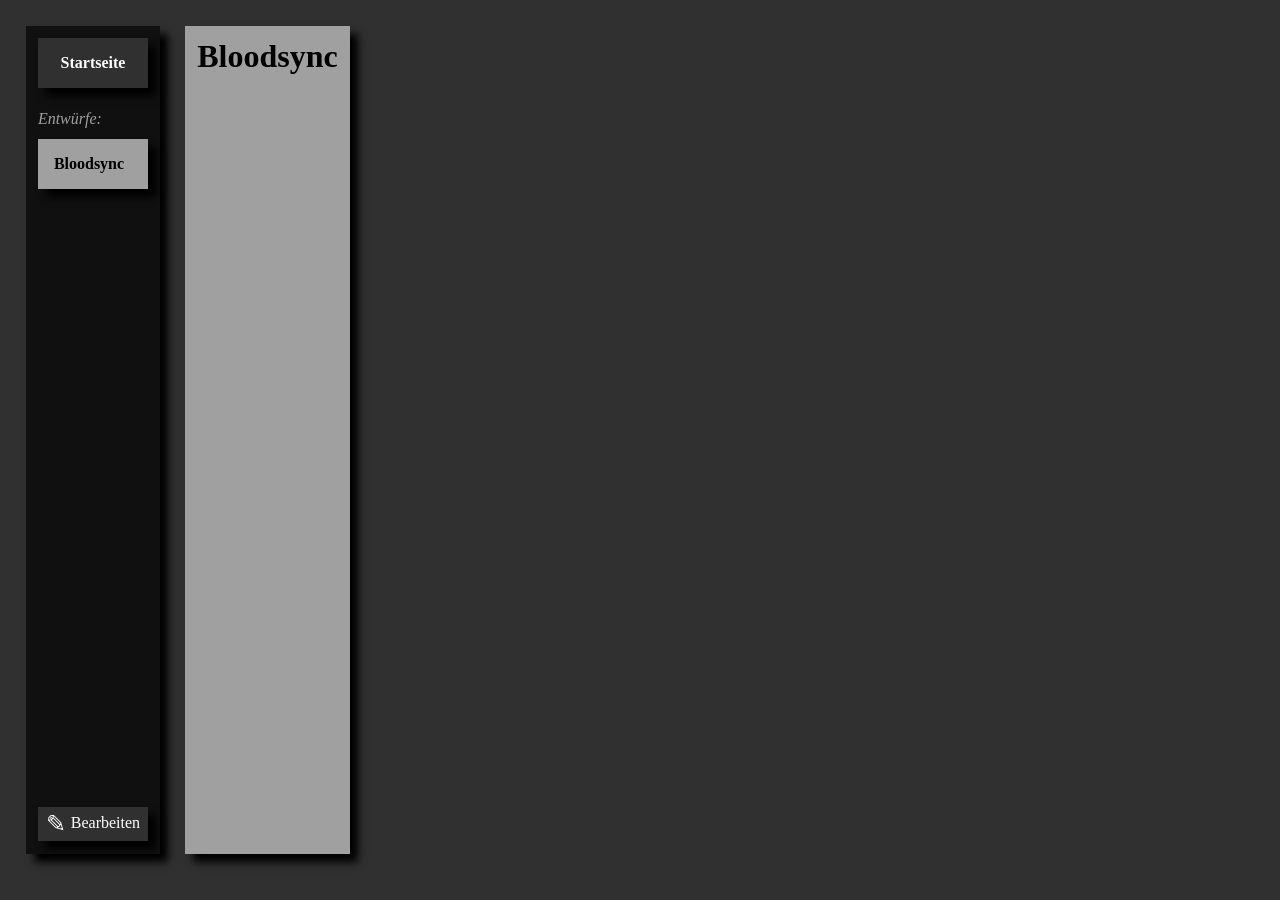
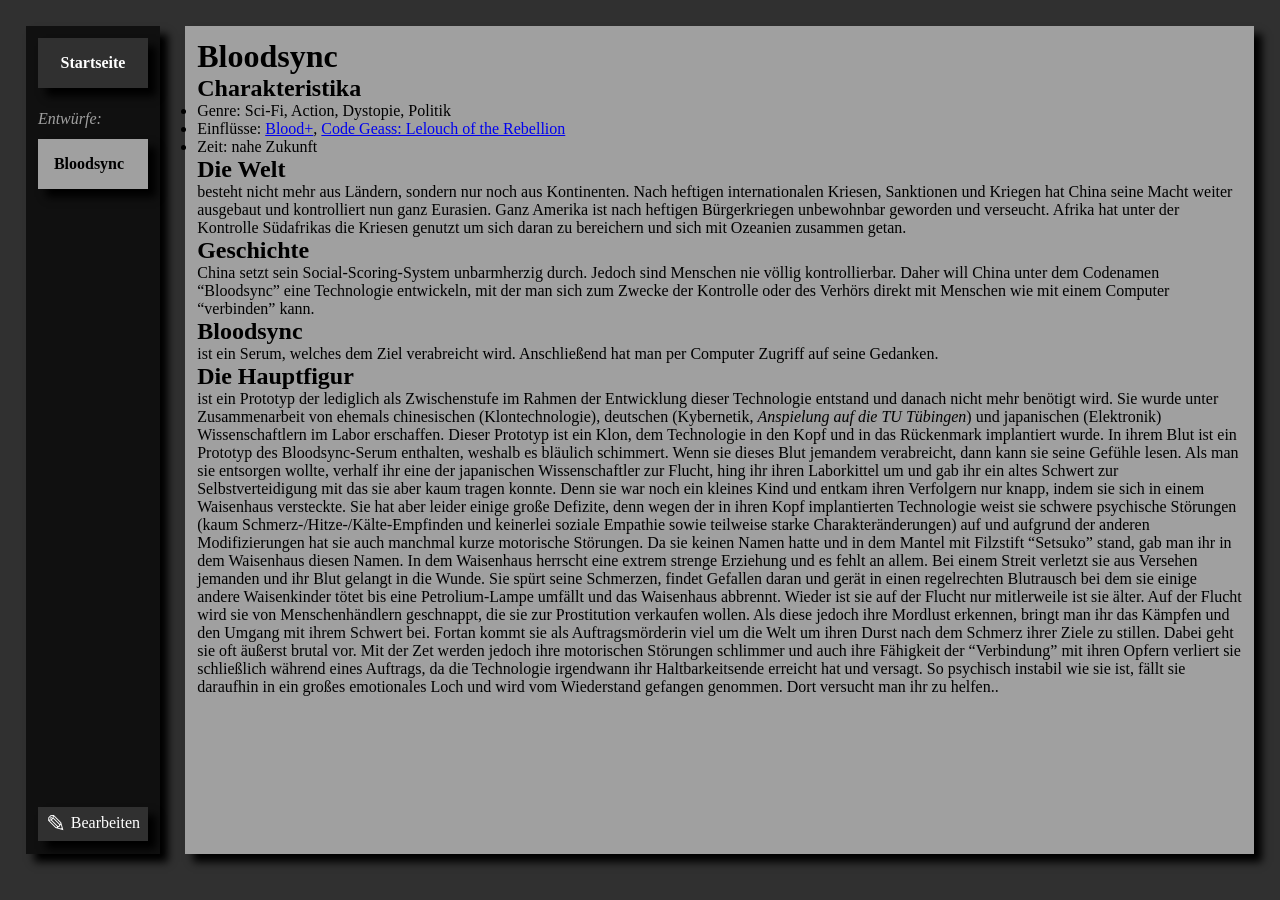
Before and after one commit to vivi90/drafts, a Jekyll site: the page built from _pages/bloodsync.md, in a window 1280 px wide. Built offline with Jekyll 4.4.1, drawn with Linux system fonts in a browser that asks for light colours.

Commit message:
added: Bloodsync

```diff
--- a/_pages/bloodsync.md
+++ b/_pages/bloodsync.md
@@ -5,3 +5,45 @@ permalink: /bloodsync/
 ---
 
 # Bloodsync
+
+## Charakteristika
+ * Genre: Sci-Fi, Action, Dystopie, Politik
+ * Einflüsse: [Blood+](https://www.anisearch.de/anime/3261,blood), [Code Geass: Lelouch of the Rebellion](https://www.anisearch.de/anime/3663,code-geass-lelouch-of-the-rebellion)
+ * Zeit: nahe Zukunft
+
+## Die Welt
+besteht nicht mehr aus Ländern, sondern nur noch aus Kontinenten.
+Nach heftigen internationalen Kriesen, Sanktionen und Kriegen hat China seine Macht weiter ausgebaut und kontrolliert nun ganz Eurasien.
+Ganz Amerika ist nach heftigen Bürgerkriegen unbewohnbar geworden und verseucht.
+Afrika hat unter der Kontrolle Südafrikas die Kriesen genutzt um sich daran zu bereichern und sich mit Ozeanien zusammen getan.
+
+## Geschichte
+China setzt sein Social-Scoring-System unbarmherzig durch.
+Jedoch sind Menschen nie völlig kontrollierbar.
+Daher will China unter dem Codenamen "Bloodsync" eine Technologie entwickeln, mit der man sich zum Zwecke der Kontrolle oder des Verhörs direkt mit Menschen wie mit einem Computer "verbinden" kann.
+
+## Bloodsync
+ist ein Serum, welches dem Ziel verabreicht wird.
+Anschließend hat man per Computer Zugriff auf seine Gedanken.
+
+## Die Hauptfigur
+ist ein Prototyp der lediglich als Zwischenstufe im Rahmen der Entwicklung dieser Technologie entstand und danach nicht mehr benötigt wird.
+Sie wurde unter Zusammenarbeit von ehemals chinesischen (Klontechnologie), deutschen (Kybernetik, *Anspielung auf die TU Tübingen*) und japanischen (Elektronik) Wissenschaftlern im Labor erschaffen.
+Dieser Prototyp ist ein Klon, dem Technologie in den Kopf und in das Rückenmark implantiert wurde.
+In ihrem Blut ist ein Prototyp des Bloodsync-Serum enthalten, weshalb es bläulich schimmert.
+Wenn sie dieses Blut jemandem verabreicht, dann kann sie seine Gefühle lesen.
+Als man sie entsorgen wollte, verhalf ihr eine der japanischen Wissenschaftler zur Flucht, hing ihr ihren Laborkittel um und gab ihr ein altes Schwert zur Selbstverteidigung mit das sie aber kaum tragen konnte.
+Denn sie war noch ein kleines Kind und entkam ihren Verfolgern nur knapp, indem sie sich in einem Waisenhaus versteckte.
+Sie hat aber leider einige große Defizite, denn wegen der in ihren Kopf implantierten Technologie weist sie schwere psychische Störungen (kaum Schmerz-/Hitze-/Kälte-Empfinden und keinerlei soziale Empathie sowie teilweise starke Charakteränderungen) auf und aufgrund der anderen Modifizierungen hat sie auch manchmal kurze motorische Störungen.
+Da sie keinen Namen hatte und in dem Mantel mit Filzstift "Setsuko" stand, gab man ihr in dem Waisenhaus diesen Namen.
+In dem Waisenhaus herrscht eine extrem strenge Erziehung und es fehlt an allem.
+Bei einem Streit verletzt sie aus Versehen jemanden und ihr Blut gelangt in die Wunde.
+Sie spürt seine Schmerzen, findet Gefallen daran und gerät in einen regelrechten Blutrausch bei dem sie einige andere Waisenkinder tötet bis eine Petrolium-Lampe umfällt und das Waisenhaus abbrennt.
+Wieder ist sie auf der Flucht nur mitlerweile ist sie älter.
+Auf der Flucht wird sie von Menschenhändlern geschnappt, die sie zur Prostitution verkaufen wollen.
+Als diese jedoch ihre Mordlust erkennen, bringt man ihr das Kämpfen und den Umgang mit ihrem Schwert bei.
+Fortan kommt sie als Auftragsmörderin viel um die Welt um ihren Durst nach dem Schmerz ihrer Ziele zu stillen.
+Dabei geht sie oft äußerst brutal vor.
+Mit der Zet werden jedoch ihre motorischen Störungen schlimmer und auch ihre Fähigkeit der "Verbindung" mit ihren Opfern verliert sie schließlich während eines Auftrags, da die Technologie irgendwann ihr Haltbarkeitsende erreicht hat und versagt.
+So psychisch instabil wie sie ist, fällt sie daraufhin in ein großes emotionales Loch und wird vom Wiederstand gefangen genommen.
+Dort versucht man ihr zu helfen..
```
